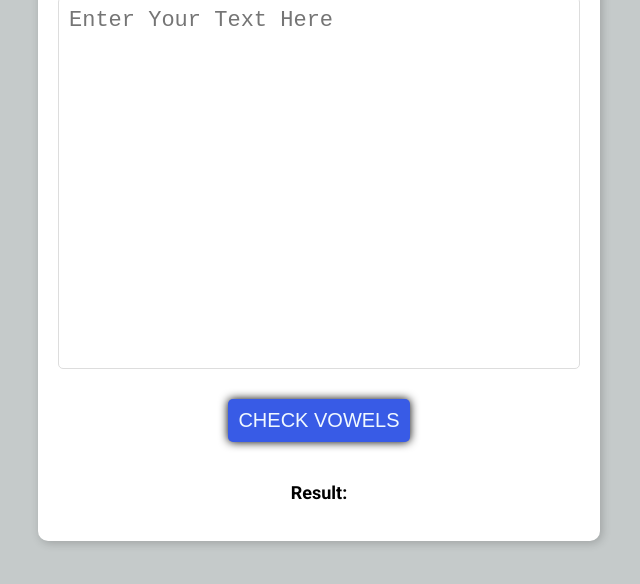
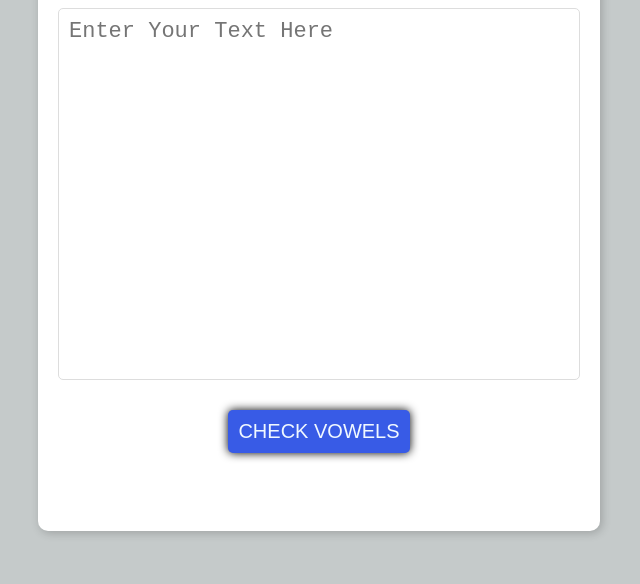
Before and after one commit to thedefiantone17/JavascriptProject, a plain HTML site: page javascriptProject_VowelChecker/index.html in a window 1280 px wide. Shown: the part 196-780 px from the top of the page, without its empty margins (321-961 px from the left). Drawn offline with Linux system fonts and the light colour scheme.

Commit message:
missed adding script in index

```diff
--- a/javascriptProject_VowelChecker/index.html
+++ b/javascriptProject_VowelChecker/index.html
@@ -21,8 +21,9 @@
         <h1>Vowel Checker</h1>
         <textarea name="" id="inputText" placeholder="Enter Your Text Here" cols="30" rows="10"></textarea>
         <button type="button" onclick="checkVowels()">Check Vowels</button>
-        <p id="result" class="result">Result: </p>
+        <p id="result" class="result"></p>
     </div>
 
+    <script src="./script.js"></script>
 </body>
 </html>
```
